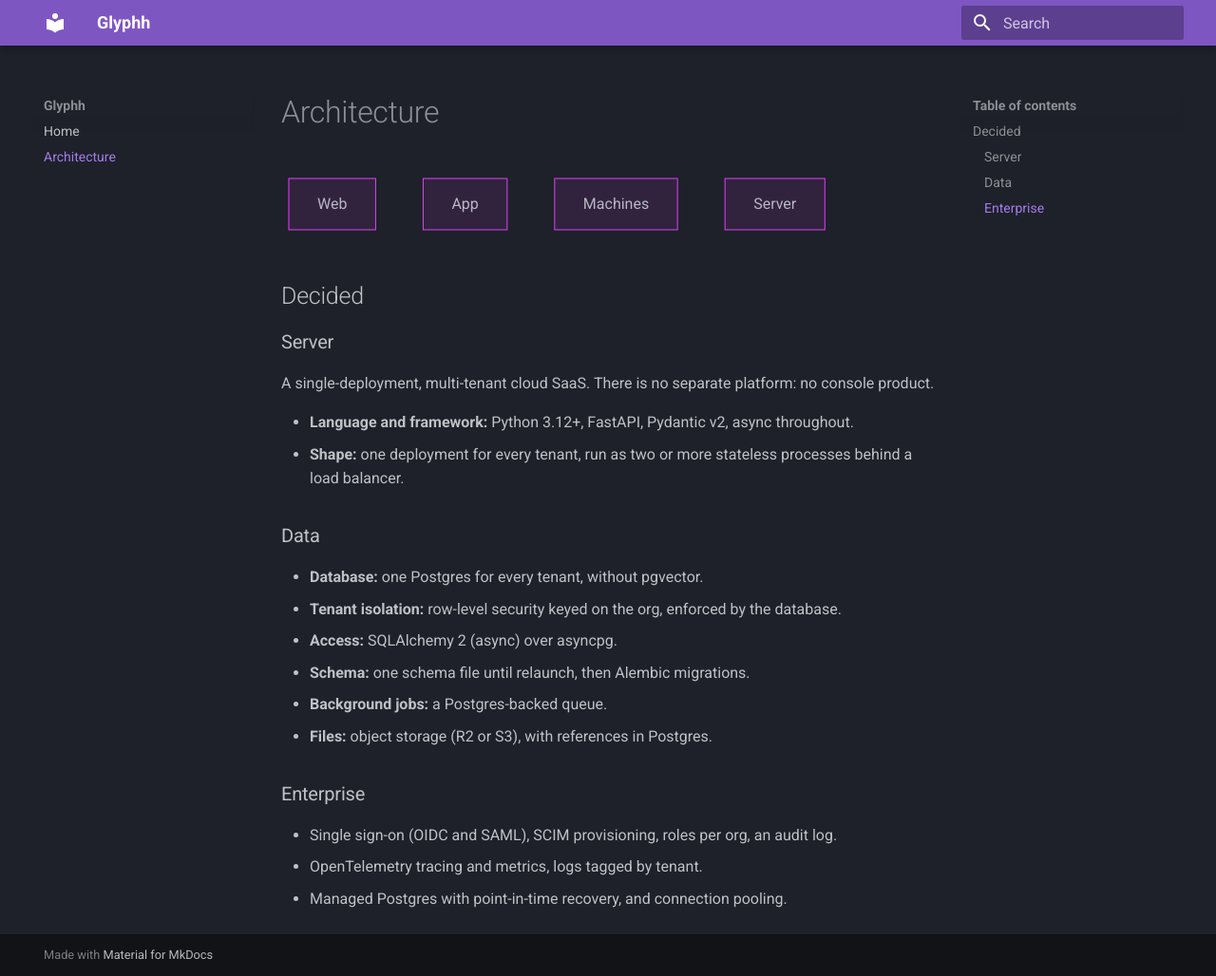
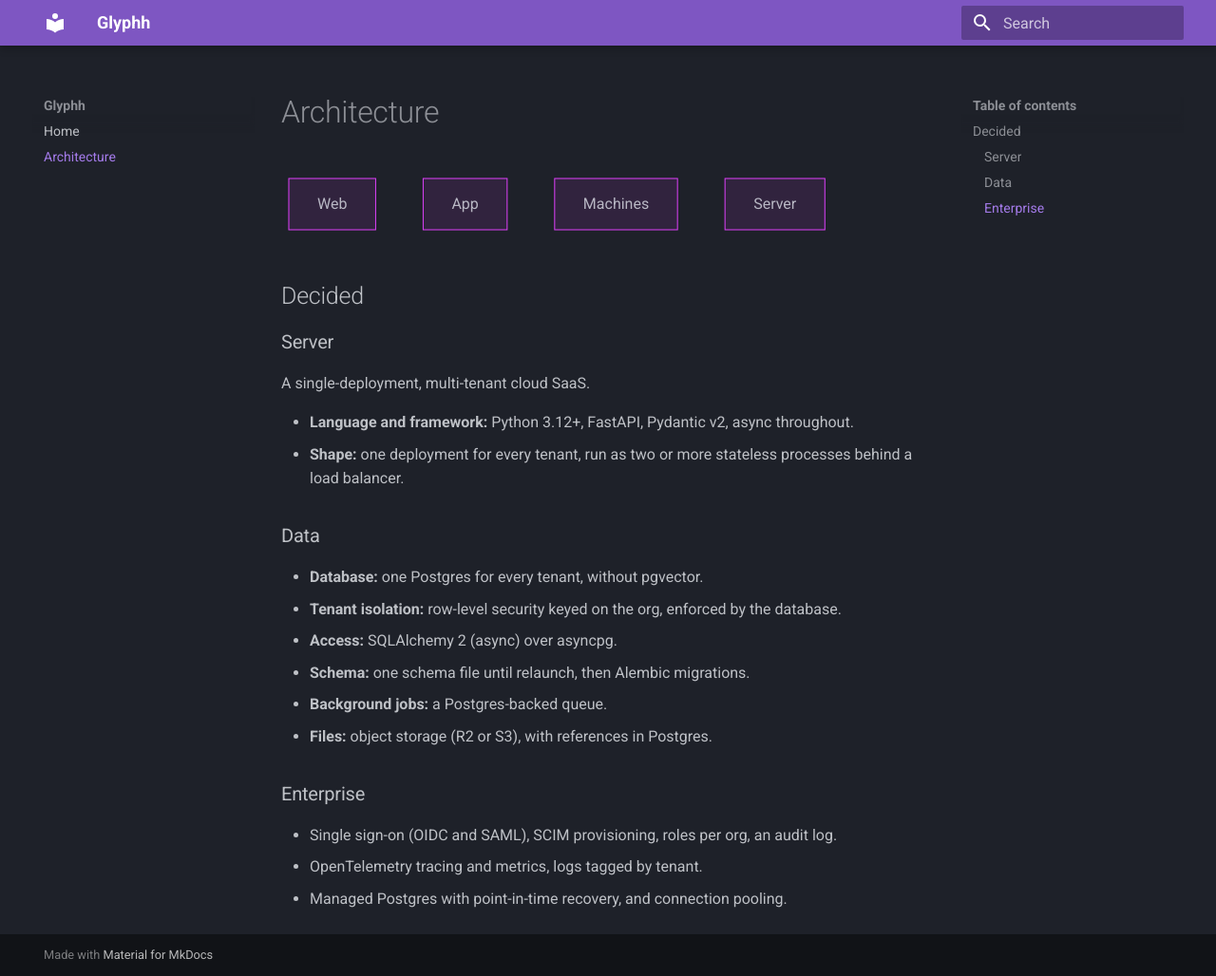
Before and after one commit to glyphh-ai/server, an MkDocs documentation site: the page built from docs/architecture.md, in a window 1280 px wide and 1028 px high. Shown: the whole window at 95% size. Built offline with MkDocs 1.6.1 and Material for MkDocs 9.7.7, drawn with Linux system fonts in a browser that asks for light colours.

Commit message:
Architecture: drop the platform from the picture
Co-Authored-By: Claude Opus 5.5 <noreply@anthropic.com>

```diff
--- a/docs/architecture.md
+++ b/docs/architecture.md
@@ -12,7 +12,7 @@ flowchart TB
 
 ### Server
 
-A single-deployment, multi-tenant cloud SaaS. There is no separate platform: no console product.
+A single-deployment, multi-tenant cloud SaaS.
 
 - **Language and framework:** Python 3.12+, FastAPI, Pydantic v2, async throughout.
 - **Shape:** one deployment for every tenant, run as two or more stateless processes behind a load balancer.
```
